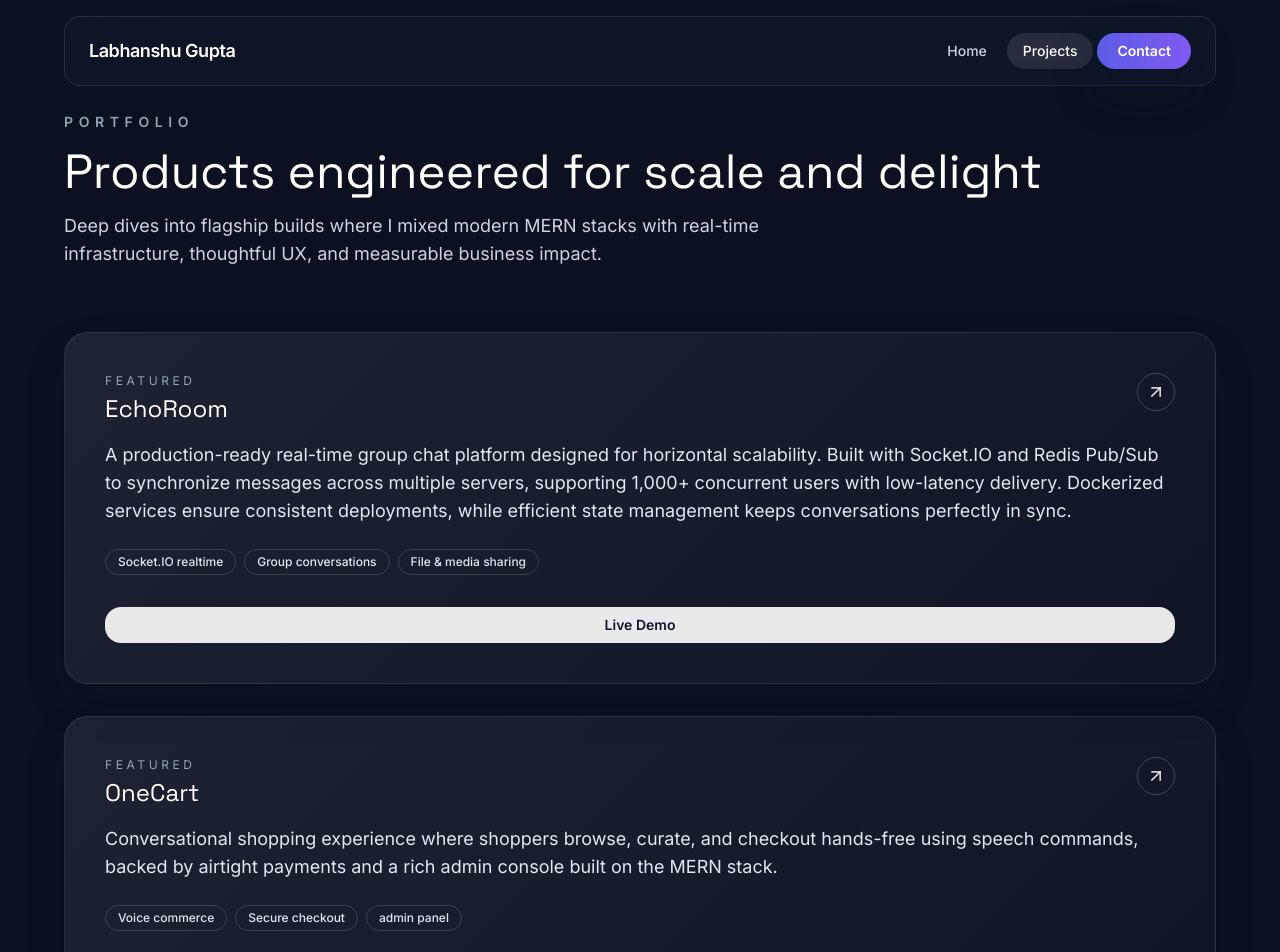
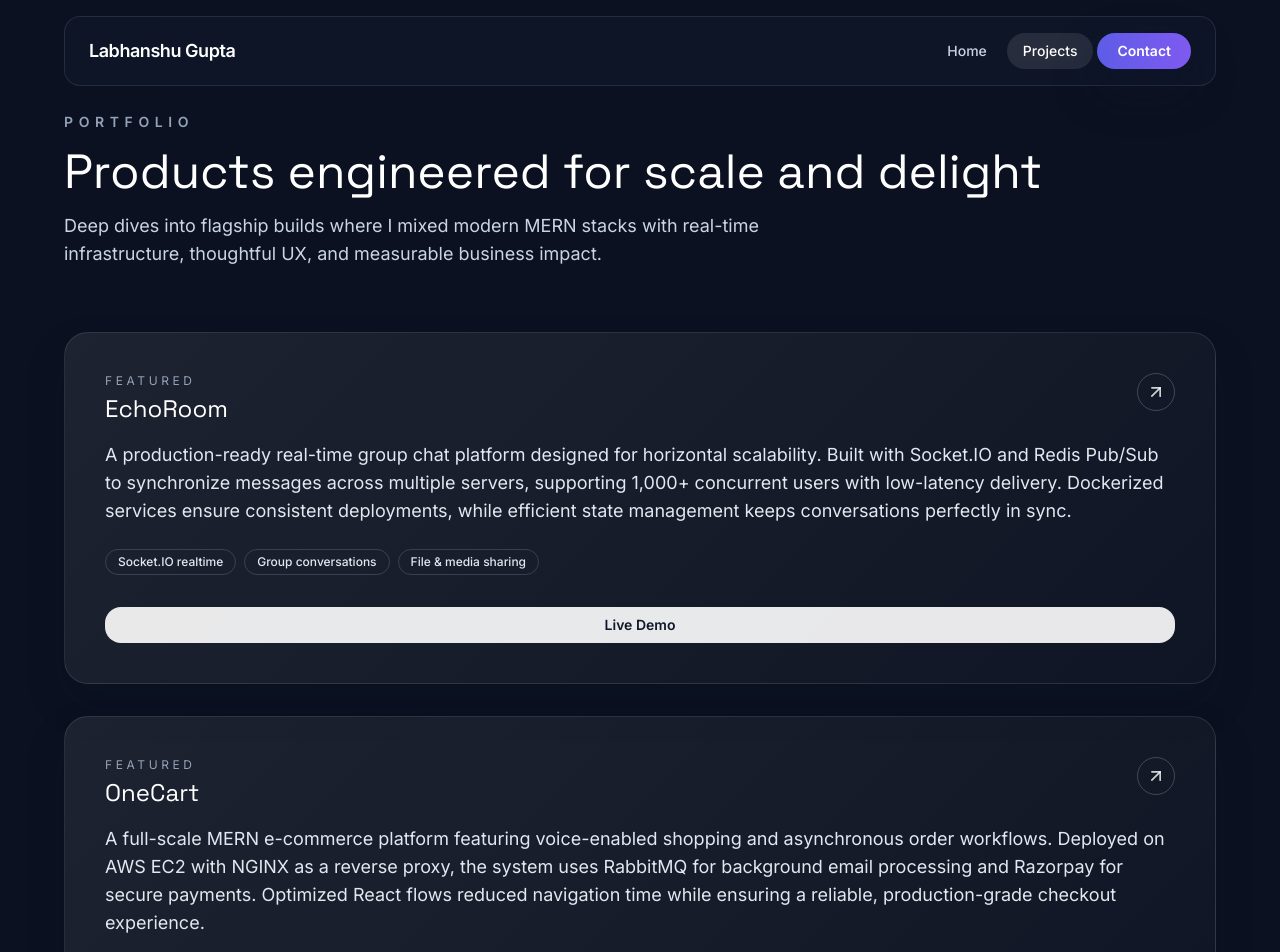
Before and after one commit to labhanshu03/Portfolio, a React (Vite) app: page /projects in a window 1280 px wide. Shown: the top 952 px of the page. Built offline with nearby package versions, Linux system fonts and the light colour scheme.

Commit message:
Update projects.js

```diff
--- a/src/data/projects.js
+++ b/src/data/projects.js
@@ -13,7 +13,7 @@ export const projects = [
     title: 'OneCart',
     shortDescription: 'Voice-Enabled E-Commerce Platform with Async Order Processing',
     longDescription:
-      'Conversational shopping experience where shoppers browse, curate, and checkout hands-free using speech commands, backed by airtight payments and a rich admin console built on the MERN stack.',
+      'A full-scale MERN e-commerce platform featuring voice-enabled shopping and asynchronous order workflows. Deployed on AWS EC2 with NGINX as a reverse proxy, the system uses RabbitMQ for background email processing and Razorpay for secure payments. Optimized React flows reduced navigation time while ensuring a reliable, production-grade checkout experience.',
     url: 'https://www.youtube.com/watch?v=xCxhdaigVmI',
     highlights: ['Voice commerce', 'Secure checkout', 'admin panel'],
   },
```
